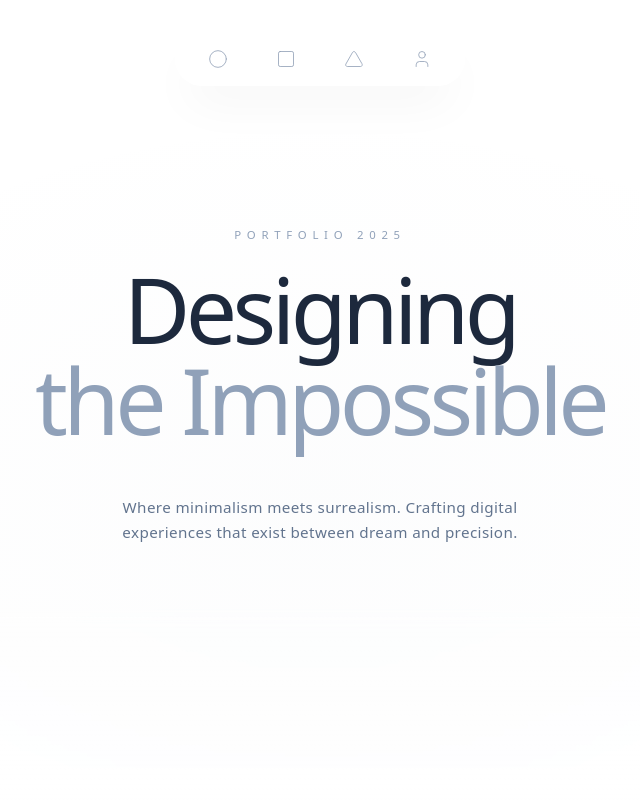
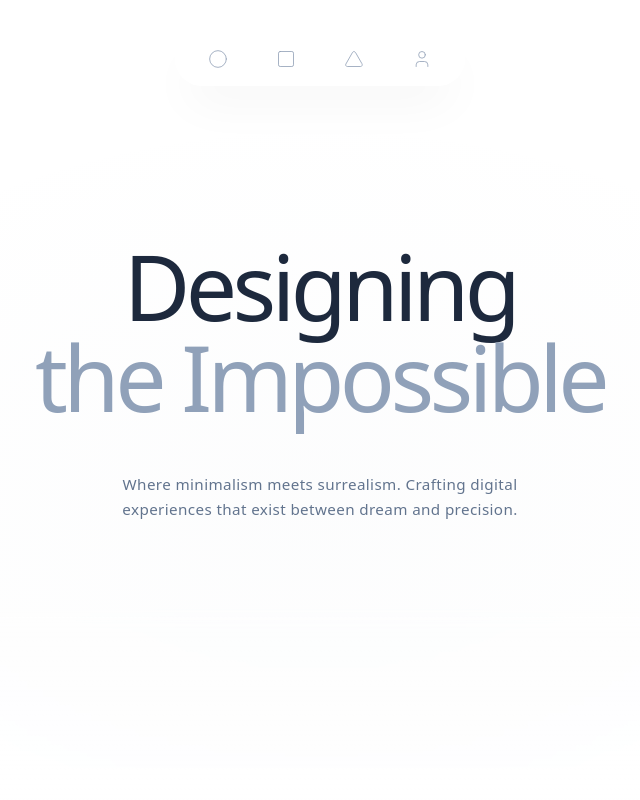
Before and after one commit to squirtgunhero/MichaelEhrlichPortfolio, a React (Vite) app: page / in a window 1280 px wide. Shown: the top 800 px of the page, without its empty margins (320-960 px from the left). Built offline with nearby package versions, Linux system fonts and the light colour scheme; no server answers.

Commit message:
fix: Remove 'Portfolio 2025' text from hero section

```diff
--- a/src/pages/HomePage.tsx
+++ b/src/pages/HomePage.tsx
@@ -86,16 +86,6 @@ export function HomePage() {
             animate={{ opacity: 1, y: 0 }}
             transition={{ duration: 1.6, delay: 0.8, ease: [0.22, 1, 0.36, 1] }}
           >
-            <motion.p
-              className="text-xs tracking-[0.5em] uppercase text-slate-400 mb-8"
-              initial={{ opacity: 0 }}
-              animate={{ opacity: 1 }}
-              transition={{ duration: 1.2, delay: 1.2 }}
-              style={{ y: heroTextY1 }}
-            >
-              Portfolio 2025
-            </motion.p>
-
             <MagneticText strength={0.12} range={150}>
               <motion.h1
                 className="text-6xl md:text-8xl text-slate-800 tracking-tighter mb-8 leading-none"
```
